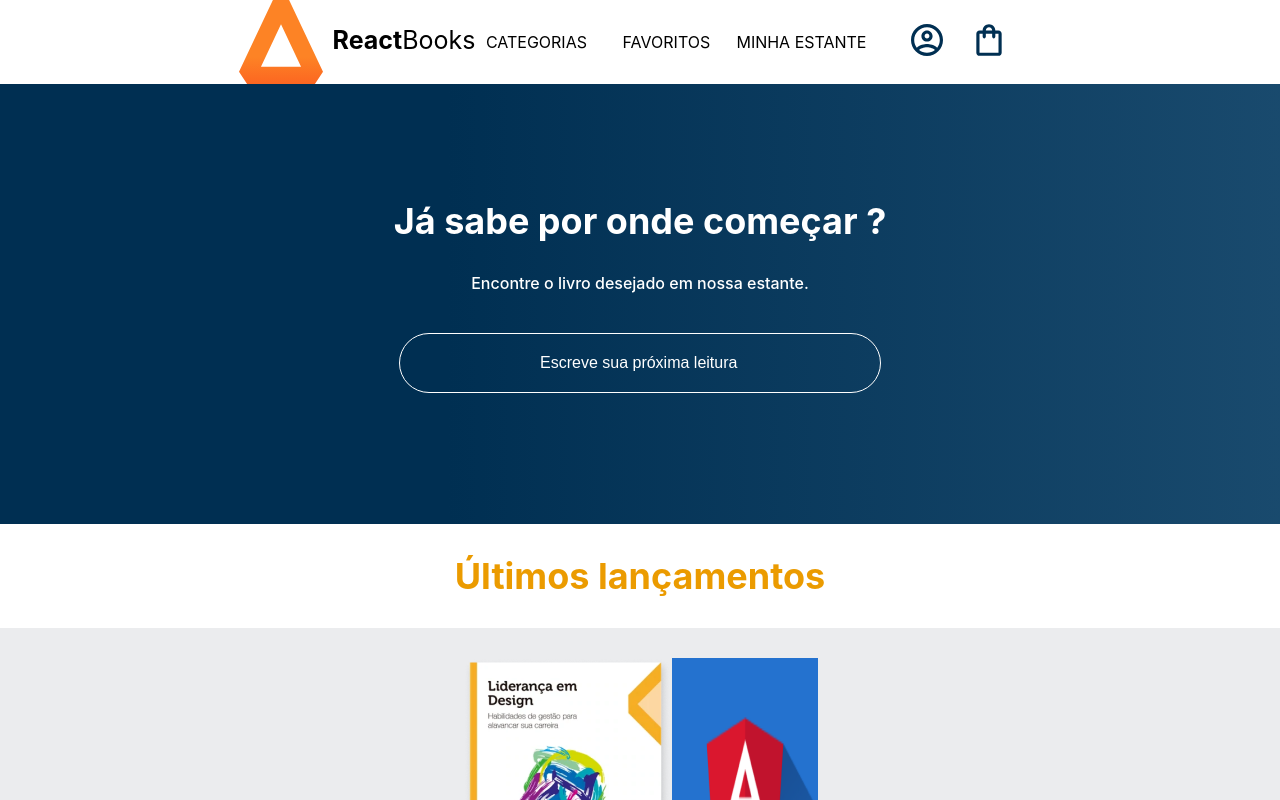
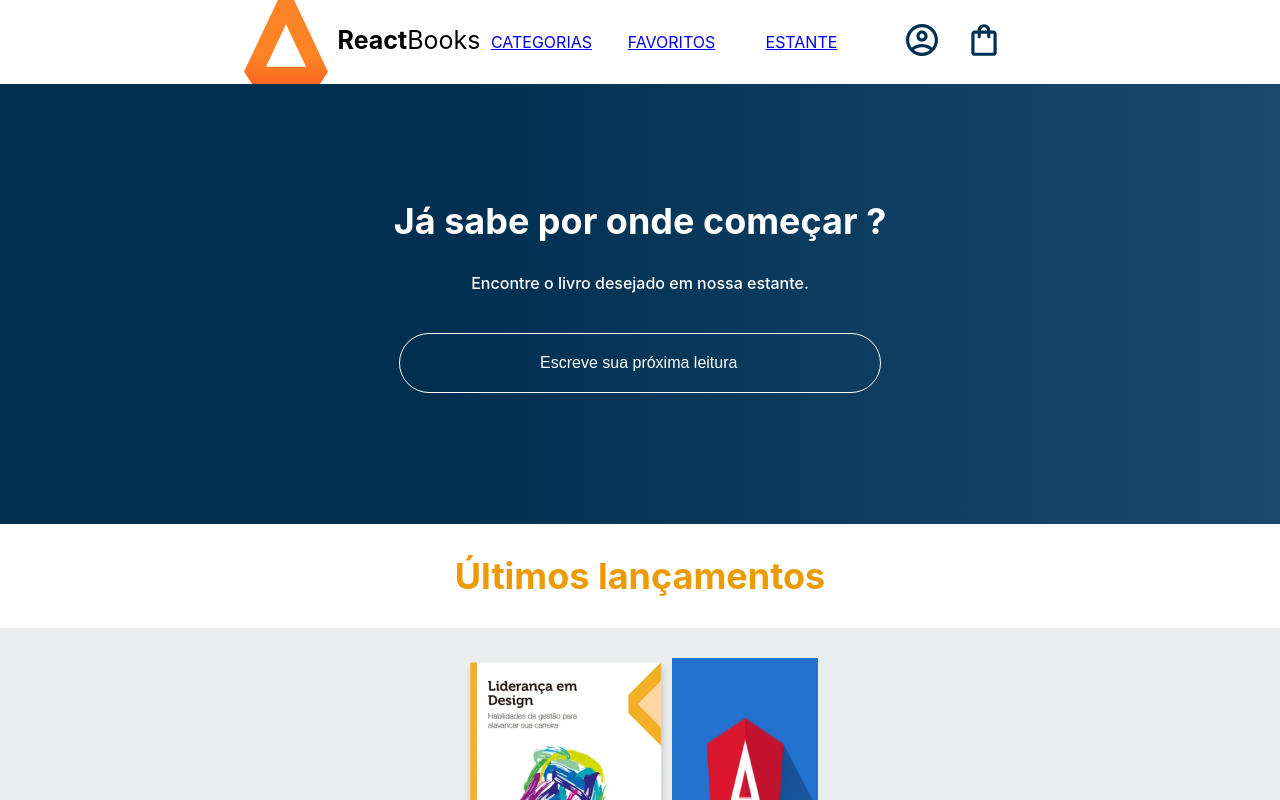
Before and after one commit to leozmartini/react-books, a React (Create React App) app: page / in a window 1280 px wide. Shown: the top 800 px of the page. Built offline with nearby package versions, Linux system fonts and the light colour scheme.

Commit message:
HeaderOptions sincronizado com rotas

```diff
--- a/src/components/HeaderOptions/index.js
+++ b/src/components/HeaderOptions/index.js
@@ -1,4 +1,5 @@
 import styled from 'styled-components';
+import { Link } from 'react-router-dom';
 
 const Options = styled.ul`
 display: flex;
@@ -16,14 +17,14 @@ font-size: 16px;
 min-width: 120px;
 `
 
-const textOptions = ['CATEGORIAS', 'FAVORITOS', 'MINHA ESTANTE']
+const textOptions = ['CATEGORIAS', 'FAVORITOS', 'ESTANTE']
 
 
 function HeaderOptions() {
     return (
         <Options>
           {textOptions.map((text) => (
-            <Option><p>{text}</p></Option>
+            <Link to={`/${text.toLowerCase()}`}> <Option><p>{text}</p></Option> </Link>
           ))}
         </Options>
     )
--- a/src/index.js
+++ b/src/index.js
@@ -32,7 +32,9 @@ root.render(
       <BrowserRouter>
         <Routes>
           <Route path="/" element={ <App/> } />
+          <Route path="/categorias" element={ <p>Categorias</p> } />
           <Route path="/favoritos" element={ <p>Favoritos</p> } />
+          <Route path="/estante" element={ <p>Estante</p> } />
         </Routes>
       </BrowserRouter>
   </React.StrictMode>
```
